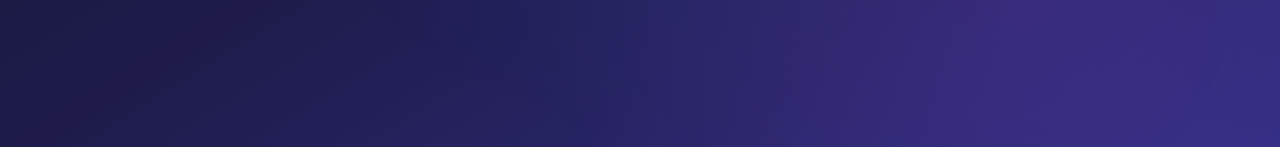
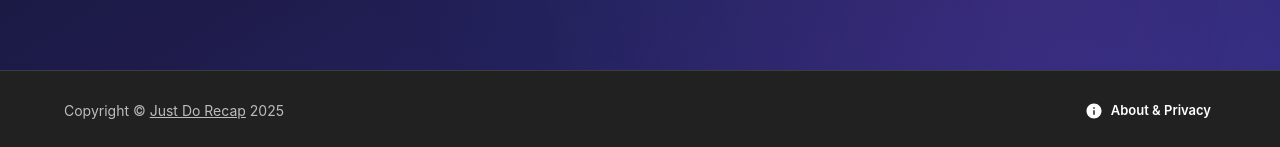
Before and after one commit to matejkoncal/strava-map, a React (Vite) app: page / in a window 1280 px wide. Shown: the part 650-797 px from the top of the page. Built offline with nearby package versions, Linux system fonts and the light colour scheme; no server answers.

Commit message:
Update Footer to be minimal with About/Privacy dialog

```diff
--- a/src/App.tsx
+++ b/src/App.tsx
@@ -31,6 +31,7 @@ import { ActivityList } from "./components/ActivityList";
 import { MapView } from "./components/MapView";
 import { HeatmapView } from "./components/HeatmapView";
 import { DateFilter } from "./components/DateFilter";
+import { Footer } from "./components/Footer";
 import type { DateRange } from "./components/DateFilter";
 
 function App() {
@@ -117,9 +118,16 @@ function App() {
   const isLoggedIn = Boolean(accessToken);
 
   return (
+    <Box
+      sx={{
+        display: "flex",
+        flexDirection: "column",
+        minHeight: "100vh",
+      }}
+    >
       <Container
         maxWidth="lg"
-      sx={{ py: { xs: 3, md: 6 }, px: { xs: 2, sm: 3 } }}
+        sx={{ py: { xs: 3, md: 6 }, px: { xs: 2, sm: 3 }, flexGrow: 1 }}
       >
         <Stack spacing={{ xs: 3, md: 4 }}>
           <HeaderBar onReset={handleReset} isLoggedIn={isLoggedIn} />
@@ -246,7 +254,11 @@ function App() {
                   <HeatmapView
                     activities={filteredActivities}
                     dateRange={dateRange}
-                  year={dateRange === "lastYear" ? new Date().getFullYear() - 1 : new Date().getFullYear()}
+                    year={
+                      dateRange === "lastYear"
+                        ? new Date().getFullYear() - 1
+                        : new Date().getFullYear()
+                    }
                   />
                 )}
               </Box>
@@ -277,6 +289,8 @@ function App() {
           )}
         </Stack>
       </Container>
+      <Footer />
+    </Box>
   );
 }
 
--- /dev/null
+++ b/src/components/Footer.tsx
@@ -0,0 +1,190 @@
+import { useState } from "react";
+import {
+  Box,
+  Container,
+  Link,
+  Typography,
+  Stack,
+  Button,
+  Dialog,
+  DialogTitle,
+  DialogContent,
+  IconButton,
+} from "@mui/material";
+import { Email, Lock, Code, Close, Info } from "@mui/icons-material";
+
+export function Footer() {
+  const [open, setOpen] = useState(false);
+
+  return (
+    <>
+      <Box
+        component="footer"
+        sx={{
+          py: 3,
+          mt: "auto",
+          backgroundColor: (theme) =>
+            theme.palette.mode === "light"
+              ? theme.palette.grey[100]
+              : theme.palette.grey[900],
+          borderTop: 1,
+          borderColor: "divider",
+        }}
+      >
+        <Container maxWidth="lg">
+          <Stack
+            direction={{ xs: "column", sm: "row" }}
+            justifyContent="space-between"
+            alignItems="center"
+            spacing={2}
+          >
+            <Typography variant="body2" color="text.secondary">
+              {"Copyright © "}
+              <Link color="inherit" href="https://justdorecap.com/">
+                Just Do Recap
+              </Link>{" "}
+              {new Date().getFullYear()}
+            </Typography>
+
+            <Button
+              startIcon={<Info />}
+              size="small"
+              color="inherit"
+              onClick={() => setOpen(true)}
+            >
+              About & Privacy
+            </Button>
+          </Stack>
+        </Container>
+      </Box>
+
+      <Dialog
+        open={open}
+        onClose={() => setOpen(false)}
+        maxWidth="md"
+        fullWidth
+      >
+        <DialogTitle
+          sx={{
+            m: 0,
+            p: 2,
+            display: "flex",
+            justifyContent: "space-between",
+            alignItems: "center",
+          }}
+        >
+          <Typography variant="h6" component="div">
+            About Just Do Recap
+          </Typography>
+          <IconButton
+            aria-label="close"
+            onClick={() => setOpen(false)}
+            sx={{
+              color: (theme) => theme.palette.grey[500],
+            }}
+          >
+            <Close />
+          </IconButton>
+        </DialogTitle>
+        <DialogContent dividers>
+          <Stack direction={{ xs: "column", md: "row" }} spacing={4}>
+            <Box flex={1}>
+              <Stack spacing={2}>
+                <Box display="flex" alignItems="center" gap={1}>
+                  <Code color="primary" />
+                  <Typography
+                    variant="h6"
+                    color="text.primary"
+                    gutterBottom
+                    sx={{ mb: 0 }}
+                  >
+                    About the Project
+                  </Typography>
+                </Box>
+                <Typography variant="body2" color="text.secondary">
+                  Just Do Recap is a hobby project created by developers who
+                  love running and coding. Our goal is to provide a simple,
+                  beautiful way to visualize your Strava activities.
+                </Typography>
+                <Box>
+                  <Typography
+                    variant="subtitle2"
+                    color="text.primary"
+                    gutterBottom
+                  >
+                    Created by:
+                  </Typography>
+                  <Stack spacing={1}>
+                    <Box>
+                      <Typography variant="body2" fontWeight="bold">
+                        Matej Končal
+                      </Typography>
+                      <Link
+                        href="mailto:matej.koncal@justdorecap.com"
+                        color="text.secondary"
+                        variant="body2"
+                        sx={{
+                          display: "flex",
+                          alignItems: "center",
+                          gap: 0.5,
+                        }}
+                      >
+                        <Email fontSize="inherit" />{" "}
+                        matej.koncal@justdorecap.com
+                      </Link>
+                    </Box>
+                    <Box>
+                      <Typography variant="body2" fontWeight="bold">
+                        Martin Liščinský
+                      </Typography>
+                      <Link
+                        href="mailto:martin.liscinsky@justdorecap.com"
+                        color="text.secondary"
+                        variant="body2"
+                        sx={{
+                          display: "flex",
+                          alignItems: "center",
+                          gap: 0.5,
+                        }}
+                      >
+                        <Email fontSize="inherit" />{" "}
+                        martin.liscinsky@justdorecap.com
+                      </Link>
+                    </Box>
+                  </Stack>
+                </Box>
+              </Stack>
+            </Box>
+            <Box flex={1}>
+              <Stack spacing={2}>
+                <Box display="flex" alignItems="center" gap={1}>
+                  <Lock color="primary" />
+                  <Typography
+                    variant="h6"
+                    color="text.primary"
+                    gutterBottom
+                    sx={{ mb: 0 }}
+                  >
+                    Privacy & Data
+                  </Typography>
+                </Box>
+                <Typography variant="body2" color="text.secondary">
+                  We take your privacy seriously. This application runs entirely
+                  in your browser.
+                </Typography>
+                <Typography variant="body2" color="text.secondary">
+                  • We do <strong>not</strong> store any of your activity data
+                  on our servers.
+                  <br />
+                  • Your Strava tokens are exchanged securely and stored only in
+                  your browser's local storage.
+                  <br />• No personal information is shared with third parties.
+                </Typography>
+              </Stack>
+            </Box>
+          </Stack>
+        </DialogContent>
+      </Dialog>
+    </>
+  );
+}
```
Lines whose indentation alone changed are shown as unchanged.
